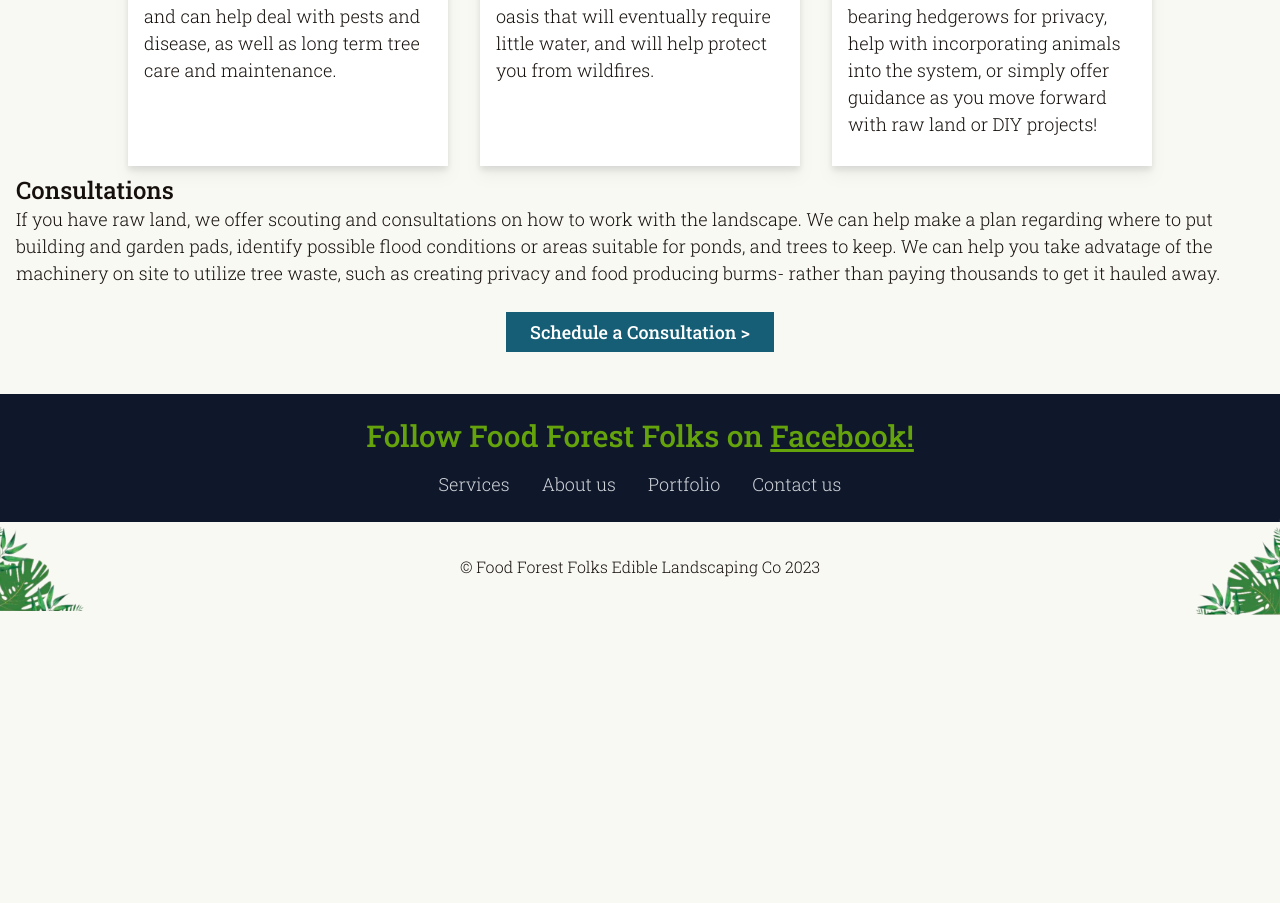
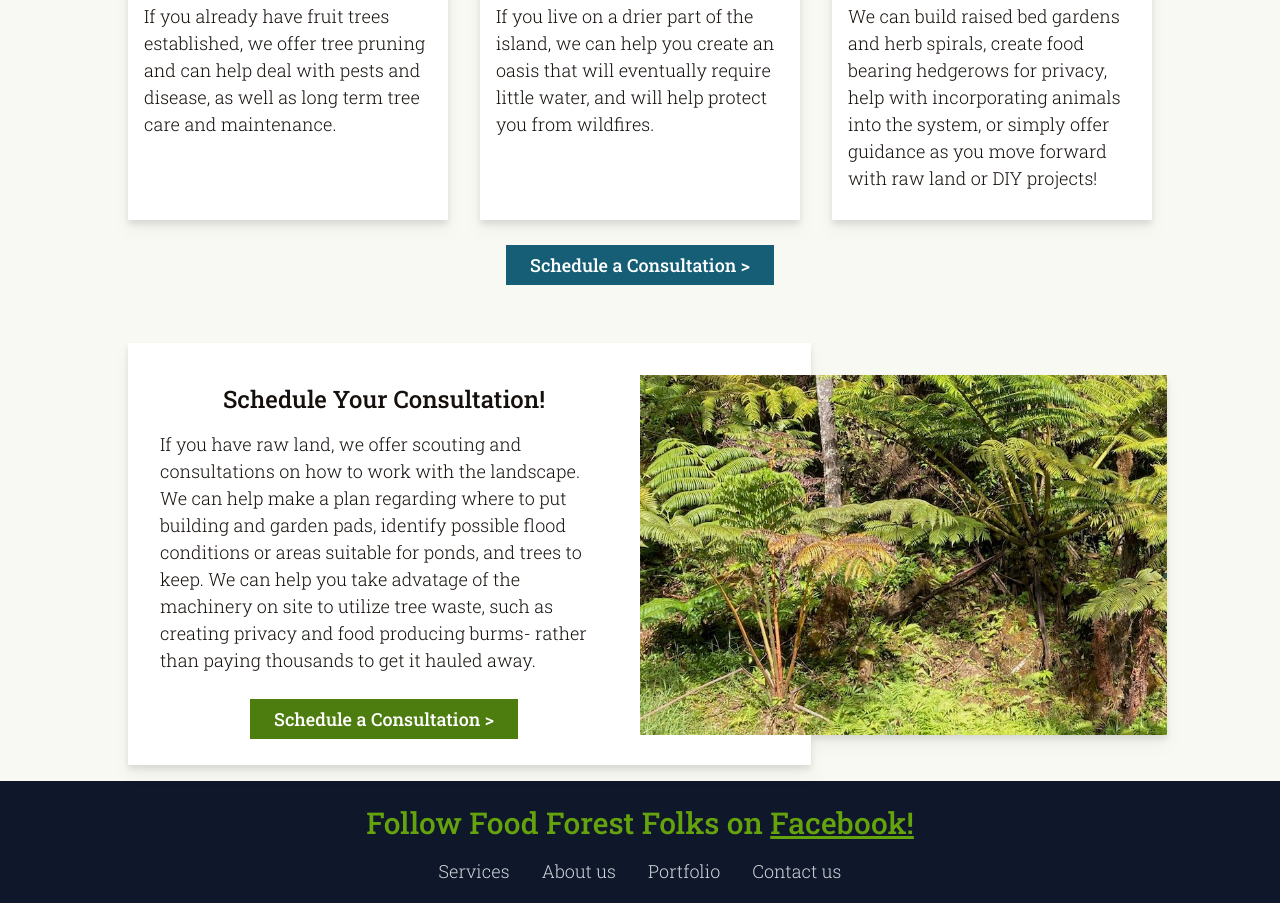
Before and after one commit to tdurtschi/food-forest-folks, a website: page index.html in a window 1280 px wide. Shown: the part 1120-2023 px from the top of the page. Before the commit the page ends 1735 px from the top, so only its background shows below. Drawn offline with Linux system fonts and the light colour scheme.

Commit message:
Added Consultation card and ferns.

```diff
--- a/index.html
+++ b/index.html
@@ -49,14 +49,14 @@
     </div>
   </div>
   <div class="sm:container sm:ml-auto sm:mr-auto p-4">
-    <p class="mb-8">
+    <p class="mb-8 max-w-screen-md mx-auto">
       Food Forest Folks specializes in helping people grow food in any available space, big or small. We use
       permaculture principles and past island experience to create beautiful gardens that will thrive in this unique
       environment that Big Island offers. Our mission is to help you establish food security that will need less outside
       resources over time (such as mulch and fertilizer).
     </p>
     <h1 class="mb-6 text-center" id="our-services">Our Services</h1>
-    <div class="flex flex-col md:flex-row justify-between mx-8 md:mx-auto" style="max-width:1024px;">
+    <div class="flex flex-col md:flex-row justify-between mx-8 md:mx-auto max-w-screen-lg">
       <div class="drop-shadow-lg bg-white flex-grow p-4 basis-1/3">
         <img class="p-4 circle mx-auto w-72 md:w-auto" src="./images/pineapple.jpeg" />
         <h2 class="text-center mb-4">Tree Care</h2>
@@ -85,15 +85,31 @@
         </p>
       </div>
     </div>
-    <h2>Consultations</h2>
-    <p>
-      If you have raw land, we offer scouting and consultations on how to work with the landscape. We can help make a
-      plan regarding where to put building and garden pads, identify possible flood conditions or areas suitable for
-      ponds, and trees to keep. We can help you take advatage of the machinery on site to utilize tree waste, such as
-      creating privacy and food producing burms- rather than paying thousands to get it hauled away.
-    </p>
-    <div class="mx-auto text-center my-8">
+    <div class="mx-auto text-center mt-8 mb-16">
       <a class="px-6 py-2 bg-cyan-800 text-white bold" href="./contact.html">Schedule a Consultation ></a>
+    </div>
+    <div class="flex flex-row items-start mx-auto max-w-screen-lg">
+      <div class="flex flex-col-reverse lg:flex-row drop-shadow-lg bg-white lg:basis-2/3 flex-grow-0">
+        <div class="basis-full p-8 lg:basis-3/4">
+          <h2 class="mb-4 text-center">Schedule Your Consultation!</h2>
+          <p class="mb-8">
+            If you have raw land, we offer scouting and consultations on how to work with the landscape. We can help
+            make
+            a
+            plan regarding where to put building and garden pads, identify possible flood conditions or areas suitable
+            for
+            ponds, and trees to keep. We can help you take advatage of the machinery on site to utilize tree waste, such
+            as
+            creating privacy and food producing burms- rather than paying thousands to get it hauled away.
+          </p>
+          <div class="mx-auto text-center">
+            <a class="px-6 py-2 bg-lime-700 text-white bold" href="./contact.html">Schedule a Consultation ></a>
+          </div>
+        </div>
+        <div class="">
+          <img src="./images/ferns.jpg" class="lg:absolute top-8 special-image" />
+        </div>
+      </div>
     </div>
   </div>
   <div class="bg-slate-900 flex flex-col items-center justify-center p-6">
--- a/input.css
+++ b/input.css
@@ -104,3 +104,9 @@
 .circle {
   border-radius: 50%;
 }
+
+@media (min-width: 1024px) {
+  .special-image {
+    max-height: 360px;
+  }
+}
```
Also changed, not shown: dist/output.css, images/ferns.jpg (added).
